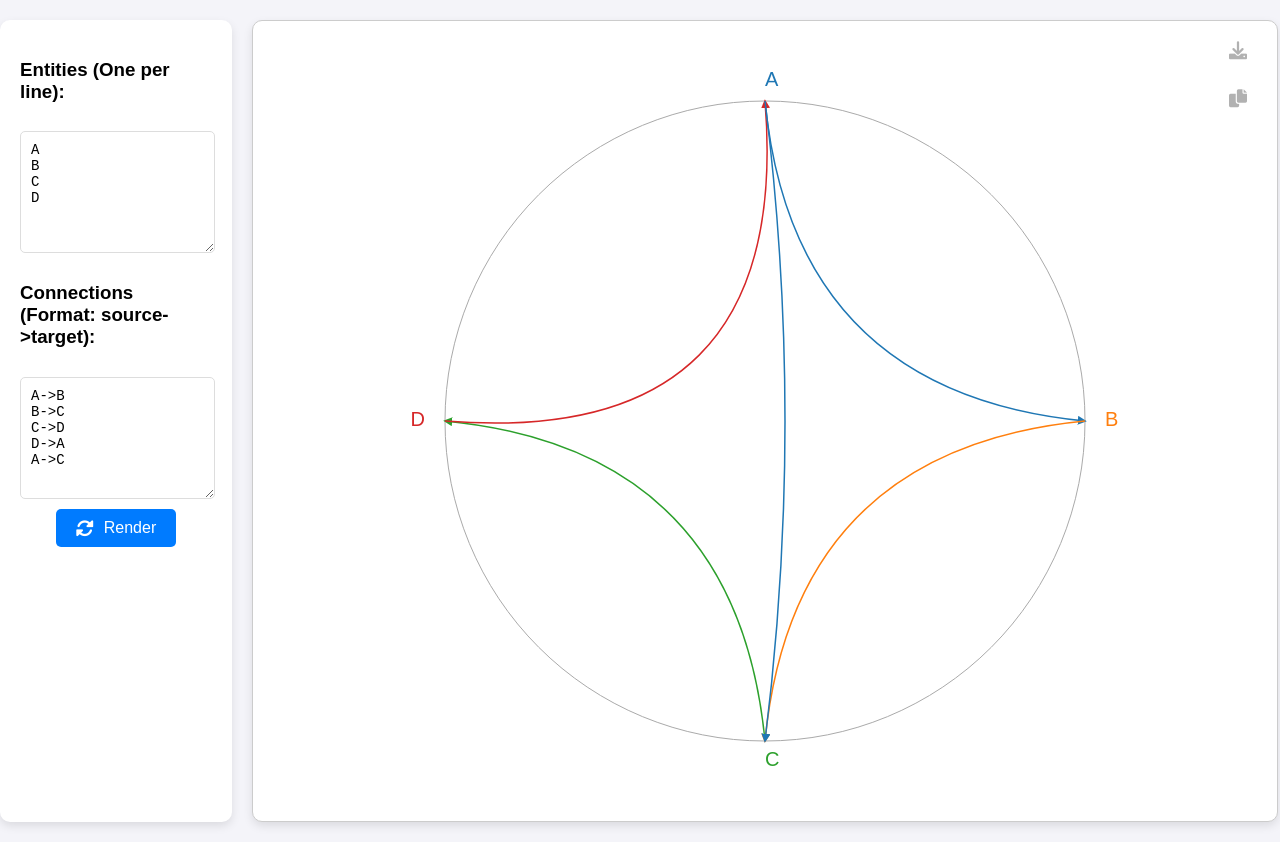
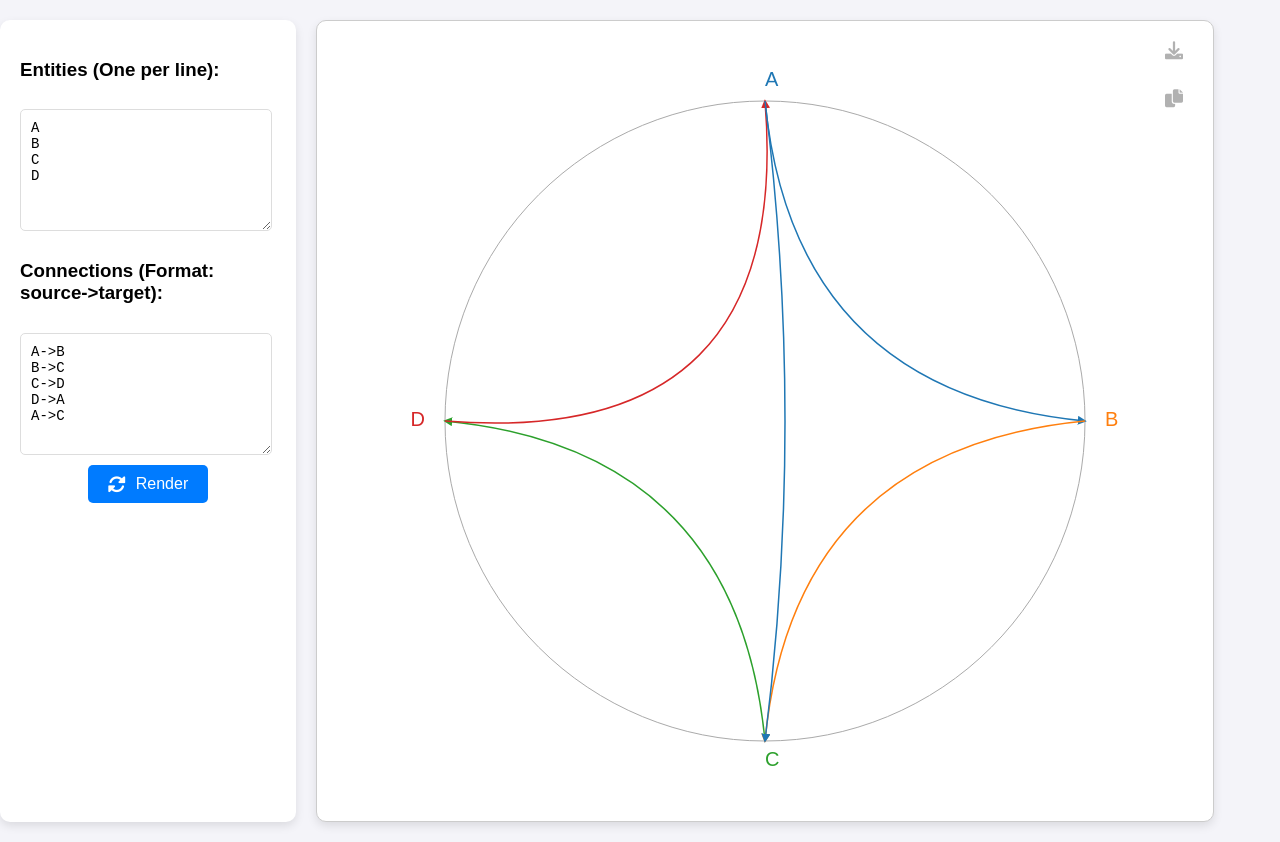
Before and after one commit to uttamjain8/connection-circle, a plain HTML site: page index.html in a window 1280 px wide. Drawn offline with nearby package versions, Linux system fonts and the light colour scheme.

Commit message:
Update index.html

```diff
--- a/index.html
+++ b/index.html
@@ -23,7 +23,7 @@
         }
 
         #input-section {
-            width: 15%; /* Adjust to make it 20-30% of total width */
+            width: 20%; /* Adjust to make it 20-30% of total width */
             background: white;
             border-radius: 10px;
             padding: 20px;
@@ -34,7 +34,7 @@
         }
 
         #visualization {
-            width: 80%; /* Adjust to make it 70-80% of total width */
+            width: 70%; /* Adjust to make it 70-80% of total width */
             position: relative;
 
             border: 1px solid #ccc;
```
